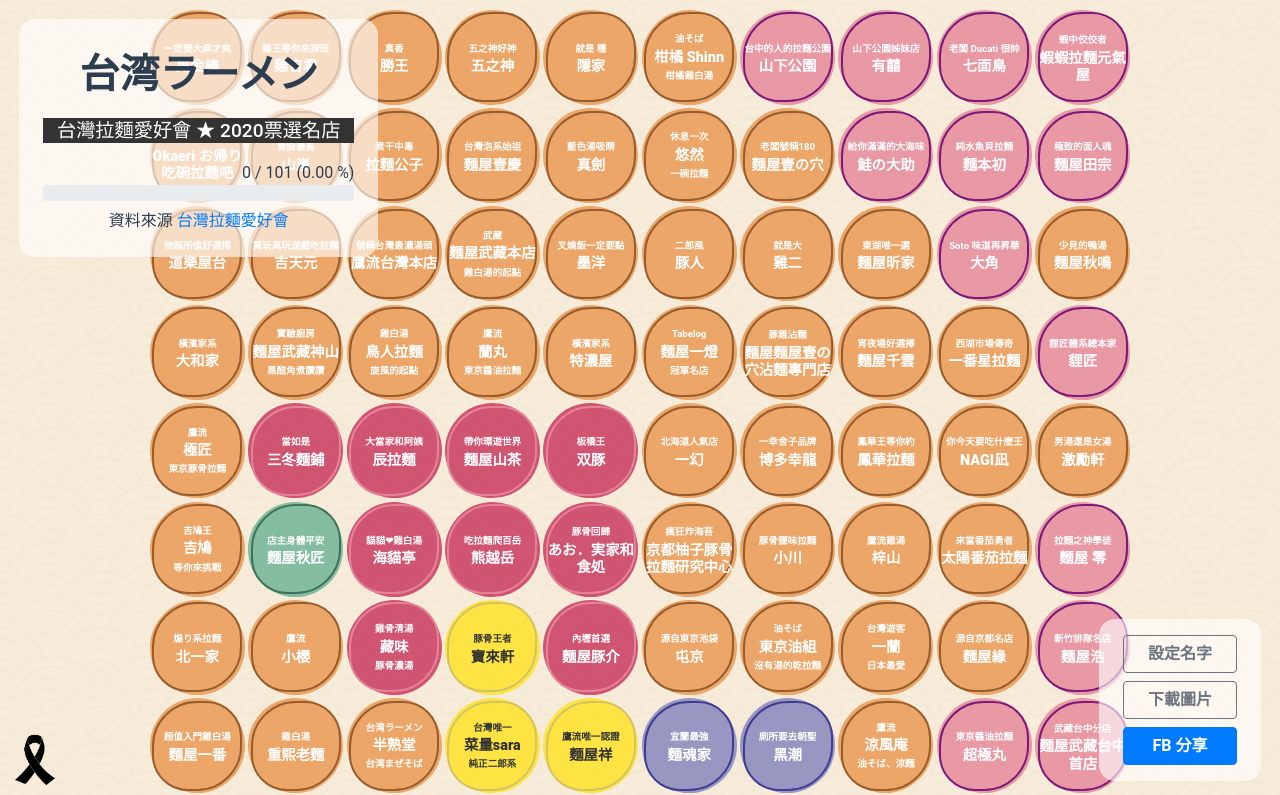
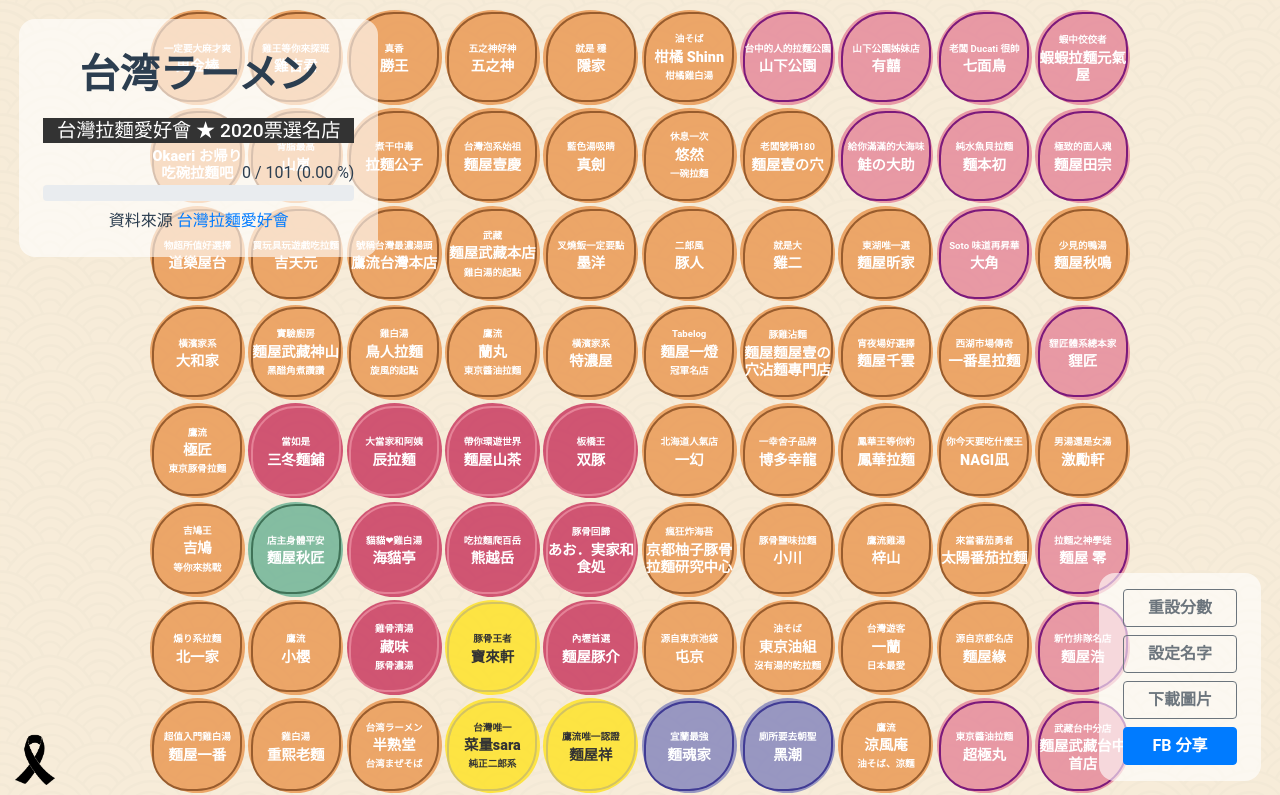
Before and after one commit to jd615645/ramen_point_card_2021, a Vue app: page / in a window 1280 px wide. Shown: the top 795 px of the page. Built offline with nearby package versions, Linux system fonts and the light colour scheme.

Commit message:
feat: add reset point button

```diff
--- a/src/App.vue
+++ b/src/App.vue
@@ -26,6 +26,7 @@
     </div>
 
     <div class="share-card px-4 py-3 m-1">
+      <button type="button" class="btn btn-outline-secondary btn-md btn-block px-4 font-weight-bold" @click="resetpoint">重設分數</button>
       <button type="button" class="btn btn-outline-secondary btn-md btn-block px-4 font-weight-bold" @click="rename">設定名字</button>
       <button type="button" class="btn btn-outline-secondary btn-md btn-block px-4 font-weight-bold" @click="saveImage">下載圖片</button>
       <button type="button" class="btn btn-primary btn-md btn-block px-4 font-weight-bold" @click="sharePage">FB 分享</button>
@@ -74,6 +75,10 @@
         this.ramenPoint = this.ramenPoint + 1;
         this.selected[x][y] = true;
       }
+    },
+    resetpoint() {
+      this.ramenPoint = 0;
+      this.selected = Array(11).fill().map(()=>Array(10).fill(false));
     },
     rename() {
       this.username = window.prompt("請輸入您想要顯示的名字：", this.username);
```
